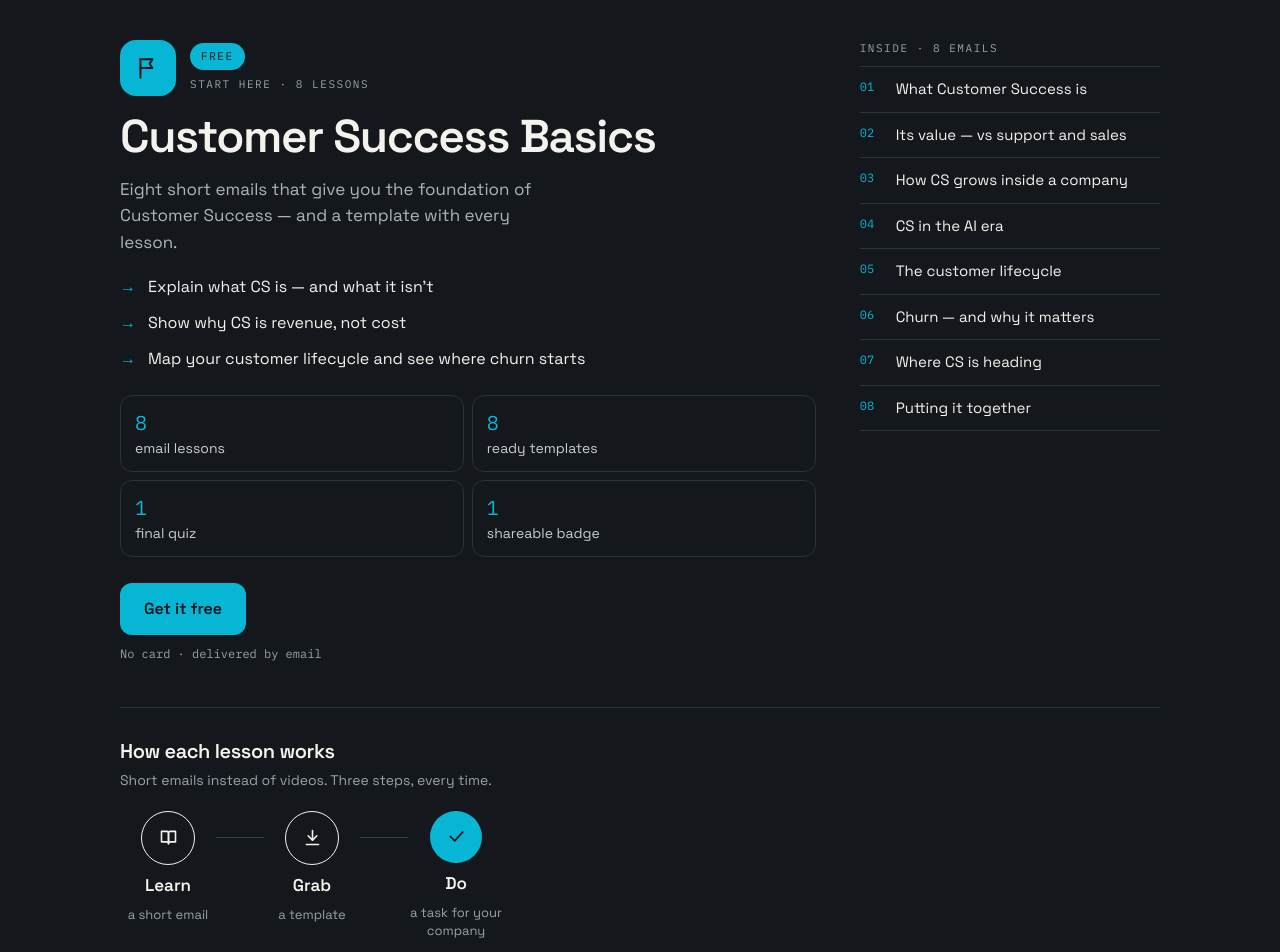
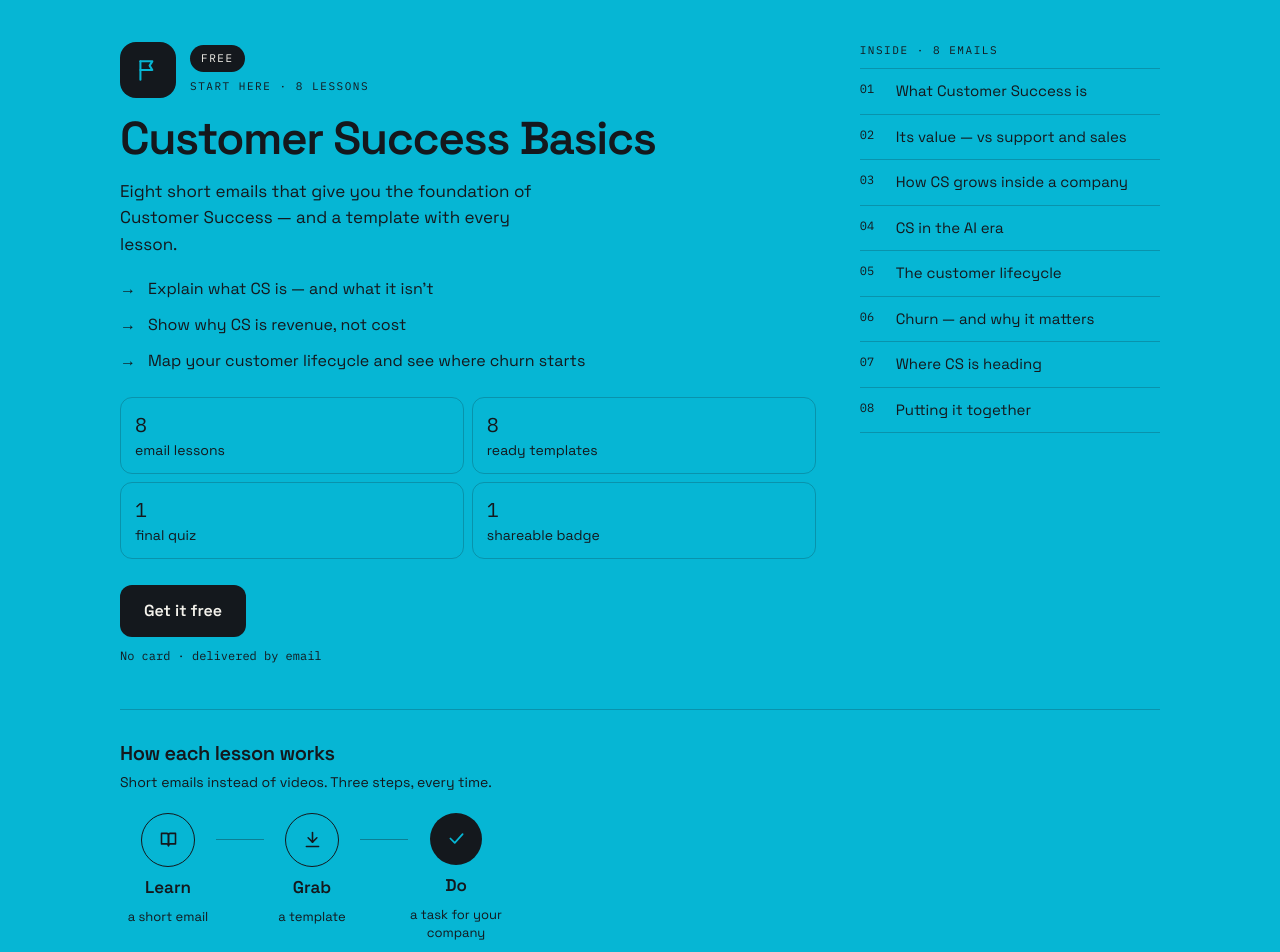
Before and after one commit to annaambr-blip/nochurn-preview, a plain HTML site: page global/index.html in a window 1280 px wide. Shown: the part 1560-2512 px from the top of the page. Drawn offline with Linux system fonts and the light colour scheme.

Commit message:
Global landing: color by value — Basics cyan, courses light, nochurn OS black
Co-Authored-By: Claude Opus 5.5 <noreply@anthropic.com>
Claude-Session: https://claude.ai/code/session_01K89y6tCNUg1LCRaUYVJsXd

```diff
--- a/global/index.html
+++ b/global/index.html
@@ -89,13 +89,13 @@ a{color:#0890A8}a:hover{color:#14181D}
 </section>
 
 <!-- APPROACH: the system is the point -->
-<section style="background: #14181D; color: #F4F2EC">
+<section style="background: #EDEAE1; color: #14181D; border-top: 1px solid #D7D3C8; border-bottom: 1px solid #D7D3C8">
 <div style="max-width: 1040px; margin: 0 auto; padding: 48px 20px; display: flex; flex-wrap: wrap; gap: 24px; align-items: center">
-<svg viewBox="0 0 100 100" aria-hidden="true" style="width: 72px; height: 72px; flex: none; overflow: visible"><circle cx="50" cy="50" r="40" fill="none" stroke="#F4F2EC" stroke-width="13"></circle><circle cx="61" cy="14" r="11" fill="#06B6D4"></circle></svg>
+<svg viewBox="0 0 100 100" aria-hidden="true" style="width: 72px; height: 72px; flex: none; overflow: visible"><circle cx="50" cy="50" r="40" fill="none" stroke="#14181D" stroke-width="13"></circle><circle cx="61" cy="14" r="11" fill="#06B6D4"></circle></svg>
 <div style="flex: 1 1 300px; min-width: 0">
-<div class="mono" style="font-size: 11px; letter-spacing: 0.16em; color: #9AA1A8; margin-bottom: 8px">OUR APPROACH</div>
-<div style="font-size: clamp(26px, 4.4vw, 38px); font-weight: 600; letter-spacing: -0.025em; line-height: 1.12">Customer Success works as a <span style="color: #06B6D4">system.</span> So we teach it as one.</div>
-<div style="font-size: 15px; color: #AEB4BA; margin-top: 10px; max-width: 52ch">Every course is a part of nochurn OS. The pieces connect — nothing you learn is left on its own.</div>
+<div class="mono" style="font-size: 11px; letter-spacing: 0.16em; color: #5A626C; margin-bottom: 8px">OUR APPROACH</div>
+<div style="font-size: clamp(26px, 4.4vw, 38px); font-weight: 600; letter-spacing: -0.025em; line-height: 1.12">Customer Success works as a <span style="color: #0890A8">system.</span> So we teach it as one.</div>
+<div style="font-size: 15px; color: #3A4047; margin-top: 10px; max-width: 52ch">Every course is a part of nochurn OS. The pieces connect — nothing you learn is left on its own.</div>
 </div>
 </div>
 </section>
@@ -145,75 +145,75 @@ a{color:#0890A8}a:hover{color:#14181D}
 </section>
 
 <!-- 3 · FREE KIT: dark full-width band -->
-<section id="free" style="background: #14181D; color: #F4F2EC">
+<section id="free" style="background: #06B6D4; color: #14181D">
 <div style="max-width: 1040px; margin: 0 auto; padding: 64px 20px 56px">
 <div style="display: flex; flex-wrap: wrap; gap: 44px">
 <div style="flex: 999 1 380px; min-width: 0; display: flex; flex-direction: column; gap: 16px">
 <div style="display: flex; gap: 14px; align-items: center">
-<div aria-hidden="true" style="width: 56px; height: 56px; flex: none; border-radius: 16px; background: #06B6D4; display: grid; place-items: center"><svg viewBox="0 0 24 24" style="width: 26px; height: 26px; fill: none; stroke: #14181D; stroke-width: 1.9; stroke-linecap: round; stroke-linejoin: round"><path d="M5 21V4"></path><path d="M5 4h11l-2.5 4L16 12H5"></path></svg></div>
-<div style="display: flex; flex-direction: column; gap: 6px"><span class="mono" style="font-size: 11px; letter-spacing: 0.14em; color: #14181D; background: #06B6D4; border-radius: 100px; padding: 5px 11px; align-self: flex-start">FREE</span><span class="mono" style="font-size: 11px; letter-spacing: 0.14em; color: #9AA1A8">START HERE · 8 LESSONS</span></div>
+<div aria-hidden="true" style="width: 56px; height: 56px; flex: none; border-radius: 16px; background: #14181D; display: grid; place-items: center"><svg viewBox="0 0 24 24" style="width: 26px; height: 26px; fill: none; stroke: #06B6D4; stroke-width: 1.9; stroke-linecap: round; stroke-linejoin: round"><path d="M5 21V4"></path><path d="M5 4h11l-2.5 4L16 12H5"></path></svg></div>
+<div style="display: flex; flex-direction: column; gap: 6px"><span class="mono" style="font-size: 11px; letter-spacing: 0.14em; color: #F4F2EC; background: #14181D; border-radius: 100px; padding: 5px 11px; align-self: flex-start">FREE</span><span class="mono" style="font-size: 11px; letter-spacing: 0.14em; color: #14181D">START HERE · 8 LESSONS</span></div>
 </div>
 <h2 style="margin: 0; font-size: clamp(32px, 5vw, 46px); font-weight: 600; letter-spacing: -0.03em; line-height: 1.05">Customer Success Basics</h2>
-<p style="margin: 0; font-size: 17px; line-height: 1.55; color: #AEB4BA; max-width: 40ch">Eight short emails that give you the foundation of Customer Success — and a template with every lesson.</p>
+<p style="margin: 0; font-size: 17px; line-height: 1.55; color: #14181D; max-width: 40ch">Eight short emails that give you the foundation of Customer Success — and a template with every lesson.</p>
 <div style="display: flex; flex-direction: column; gap: 12px; padding: 4px 0">
-<div style="display: flex; gap: 12px; align-items: baseline"><span style="color: #06B6D4">→</span><span style="font-size: 16px">Explain what CS is — and what it isn't</span></div>
-<div style="display: flex; gap: 12px; align-items: baseline"><span style="color: #06B6D4">→</span><span style="font-size: 16px">Show why CS is revenue, not cost</span></div>
-<div style="display: flex; gap: 12px; align-items: baseline"><span style="color: #06B6D4">→</span><span style="font-size: 16px">Map your customer lifecycle and see where churn starts</span></div>
+<div style="display: flex; gap: 12px; align-items: baseline"><span style="color: #14181D">→</span><span style="font-size: 16px">Explain what CS is — and what it isn't</span></div>
+<div style="display: flex; gap: 12px; align-items: baseline"><span style="color: #14181D">→</span><span style="font-size: 16px">Show why CS is revenue, not cost</span></div>
+<div style="display: flex; gap: 12px; align-items: baseline"><span style="color: #14181D">→</span><span style="font-size: 16px">Map your customer lifecycle and see where churn starts</span></div>
 </div>
 <div style="display: grid; grid-template-columns: repeat(2, minmax(0, 1fr)); gap: 8px; padding: 4px 0">
-<div style="border: 1px solid #2C323A; border-radius: 12px; padding: 12px 14px"><div class="mono" style="font-size: 20px; color: #06B6D4">8</div><div style="font-size: 14px; color: #C8CDD2">email lessons</div></div>
-<div style="border: 1px solid #2C323A; border-radius: 12px; padding: 12px 14px"><div class="mono" style="font-size: 20px; color: #06B6D4">8</div><div style="font-size: 14px; color: #C8CDD2">ready templates</div></div>
-<div style="border: 1px solid #2C323A; border-radius: 12px; padding: 12px 14px"><div class="mono" style="font-size: 20px; color: #06B6D4">1</div><div style="font-size: 14px; color: #C8CDD2">final quiz</div></div>
-<div style="border: 1px solid #2C323A; border-radius: 12px; padding: 12px 14px"><div class="mono" style="font-size: 20px; color: #06B6D4">1</div><div style="font-size: 14px; color: #C8CDD2">shareable badge</div></div>
+<div style="border: 1px solid rgba(20,24,29,.22); border-radius: 12px; padding: 12px 14px"><div class="mono" style="font-size: 20px; color: #14181D">8</div><div style="font-size: 14px; color: #14181D">email lessons</div></div>
+<div style="border: 1px solid rgba(20,24,29,.22); border-radius: 12px; padding: 12px 14px"><div class="mono" style="font-size: 20px; color: #14181D">8</div><div style="font-size: 14px; color: #14181D">ready templates</div></div>
+<div style="border: 1px solid rgba(20,24,29,.22); border-radius: 12px; padding: 12px 14px"><div class="mono" style="font-size: 20px; color: #14181D">1</div><div style="font-size: 14px; color: #14181D">final quiz</div></div>
+<div style="border: 1px solid rgba(20,24,29,.22); border-radius: 12px; padding: 12px 14px"><div class="mono" style="font-size: 20px; color: #14181D">1</div><div style="font-size: 14px; color: #14181D">shareable badge</div></div>
 </div>
 <div style="display: flex; flex-direction: column; gap: 10px; align-items: flex-start; padding-top: 6px">
-<a class="btn btn-c" href="#">Get it free</a>
-<span class="mono" style="font-size: 12px; color: #9AA1A8">No card · delivered by email</span>
+<a class="btn btn-d" href="#">Get it free</a>
+<span class="mono" style="font-size: 12px; color: #14181D">No card · delivered by email</span>
 </div>
 </div>
 
 <div style="flex: 1 1 300px; min-width: 0">
-<div class="mono" style="font-size: 11px; letter-spacing: 0.14em; color: #9AA1A8; margin-bottom: 10px">INSIDE · 8 EMAILS</div>
-<div style="border-top: 1px solid #2C323A">
-<div style="display: flex; gap: 14px; padding: 11px 0; border-bottom: 1px solid #2C323A"><span class="mono" style="font-size: 12px; color: #06B6D4; width: 22px">01</span><span style="font-size: 15px">What Customer Success is</span></div>
-<div style="display: flex; gap: 14px; padding: 11px 0; border-bottom: 1px solid #2C323A"><span class="mono" style="font-size: 12px; color: #06B6D4; width: 22px">02</span><span style="font-size: 15px">Its value — vs support and sales</span></div>
-<div style="display: flex; gap: 14px; padding: 11px 0; border-bottom: 1px solid #2C323A"><span class="mono" style="font-size: 12px; color: #06B6D4; width: 22px">03</span><span style="font-size: 15px">How CS grows inside a company</span></div>
-<div style="display: flex; gap: 14px; padding: 11px 0; border-bottom: 1px solid #2C323A"><span class="mono" style="font-size: 12px; color: #06B6D4; width: 22px">04</span><span style="font-size: 15px">CS in the AI era</span></div>
-<div style="display: flex; gap: 14px; padding: 11px 0; border-bottom: 1px solid #2C323A"><span class="mono" style="font-size: 12px; color: #06B6D4; width: 22px">05</span><span style="font-size: 15px">The customer lifecycle</span></div>
-<div style="display: flex; gap: 14px; padding: 11px 0; border-bottom: 1px solid #2C323A"><span class="mono" style="font-size: 12px; color: #06B6D4; width: 22px">06</span><span style="font-size: 15px">Churn — and why it matters</span></div>
-<div style="display: flex; gap: 14px; padding: 11px 0; border-bottom: 1px solid #2C323A"><span class="mono" style="font-size: 12px; color: #06B6D4; width: 22px">07</span><span style="font-size: 15px">Where CS is heading</span></div>
-<div style="display: flex; gap: 14px; padding: 11px 0; border-bottom: 1px solid #2C323A"><span class="mono" style="font-size: 12px; color: #06B6D4; width: 22px">08</span><span style="font-size: 15px">Putting it together</span></div>
+<div class="mono" style="font-size: 11px; letter-spacing: 0.14em; color: #14181D; margin-bottom: 10px">INSIDE · 8 EMAILS</div>
+<div style="border-top: 1px solid rgba(20,24,29,.22)">
+<div style="display: flex; gap: 14px; padding: 11px 0; border-bottom: 1px solid rgba(20,24,29,.22)"><span class="mono" style="font-size: 12px; color: #14181D; width: 22px">01</span><span style="font-size: 15px">What Customer Success is</span></div>
+<div style="display: flex; gap: 14px; padding: 11px 0; border-bottom: 1px solid rgba(20,24,29,.22)"><span class="mono" style="font-size: 12px; color: #14181D; width: 22px">02</span><span style="font-size: 15px">Its value — vs support and sales</span></div>
+<div style="display: flex; gap: 14px; padding: 11px 0; border-bottom: 1px solid rgba(20,24,29,.22)"><span class="mono" style="font-size: 12px; color: #14181D; width: 22px">03</span><span style="font-size: 15px">How CS grows inside a company</span></div>
+<div style="display: flex; gap: 14px; padding: 11px 0; border-bottom: 1px solid rgba(20,24,29,.22)"><span class="mono" style="font-size: 12px; color: #14181D; width: 22px">04</span><span style="font-size: 15px">CS in the AI era</span></div>
+<div style="display: flex; gap: 14px; padding: 11px 0; border-bottom: 1px solid rgba(20,24,29,.22)"><span class="mono" style="font-size: 12px; color: #14181D; width: 22px">05</span><span style="font-size: 15px">The customer lifecycle</span></div>
+<div style="display: flex; gap: 14px; padding: 11px 0; border-bottom: 1px solid rgba(20,24,29,.22)"><span class="mono" style="font-size: 12px; color: #14181D; width: 22px">06</span><span style="font-size: 15px">Churn — and why it matters</span></div>
+<div style="display: flex; gap: 14px; padding: 11px 0; border-bottom: 1px solid rgba(20,24,29,.22)"><span class="mono" style="font-size: 12px; color: #14181D; width: 22px">07</span><span style="font-size: 15px">Where CS is heading</span></div>
+<div style="display: flex; gap: 14px; padding: 11px 0; border-bottom: 1px solid rgba(20,24,29,.22)"><span class="mono" style="font-size: 12px; color: #14181D; width: 22px">08</span><span style="font-size: 15px">Putting it together</span></div>
 </div>
 </div>
 </div>
 
 <!-- every lesson: learn · grab · do (static) -->
-<div style="margin-top: 44px; padding-top: 28px; border-top: 1px solid #2C323A">
+<div style="margin-top: 44px; padding-top: 28px; border-top: 1px solid rgba(20,24,29,.22)">
 <div style="font-size: 20px; font-weight: 600; letter-spacing: -0.02em">How each lesson works</div>
-<div style="font-size: 14px; color: #9AA1A8; margin: 4px 0 20px">Short emails instead of videos. Three steps, every time.</div>
+<div style="font-size: 14px; color: #14181D; margin: 4px 0 20px">Short emails instead of videos. Three steps, every time.</div>
 <div role="img" aria-label="Each lesson: learn from a short email, grab the template, do a task in your company" style="display: flex; align-items: flex-start; max-width: 400px">
 <div style="display: flex; flex-direction: column; align-items: center; gap: 8px; width: 96px; flex: none; text-align: center">
-<div style="width: 52px; height: 52px; border-radius: 50%; border: 1.5px solid #F4F2EC; display: grid; place-items: center"><svg viewBox="0 0 24 24" style="width: 21px; height: 21px; fill: none; stroke: #F4F2EC; stroke-width: 1.8; stroke-linejoin: round"><path d="M4 5h6a2 2 0 0 1 2 2v12a2 2 0 0 0-2-2H4z"></path><path d="M20 5h-6a2 2 0 0 0-2 2v12a2 2 0 0 1 2-2h6z"></path></svg></div>
+<div style="width: 52px; height: 52px; border-radius: 50%; border: 1.5px solid #14181D; display: grid; place-items: center"><svg viewBox="0 0 24 24" style="width: 21px; height: 21px; fill: none; stroke: #14181D; stroke-width: 1.8; stroke-linejoin: round"><path d="M4 5h6a2 2 0 0 1 2 2v12a2 2 0 0 0-2-2H4z"></path><path d="M20 5h-6a2 2 0 0 0-2 2v12a2 2 0 0 1 2-2h6z"></path></svg></div>
 <div style="font-size: 17px; font-weight: 600">Learn</div>
-<div style="font-size: 13px; color: #9AA1A8; line-height: 1.35">a short email</div>
+<div style="font-size: 13px; color: #14181D; line-height: 1.35">a short email</div>
 </div>
-<div style="flex: 1; min-width: 12px; max-width: 48px; height: 1.5px; background: #3A4047; margin-top: 26px"></div>
+<div style="flex: 1; min-width: 12px; max-width: 48px; height: 1.5px; background: rgba(20,24,29,.35); margin-top: 26px"></div>
 <div style="display: flex; flex-direction: column; align-items: center; gap: 8px; width: 96px; flex: none; text-align: center">
-<div style="width: 52px; height: 52px; border-radius: 50%; border: 1.5px solid #F4F2EC; display: grid; place-items: center"><svg viewBox="0 0 24 24" style="width: 21px; height: 21px; fill: none; stroke: #F4F2EC; stroke-width: 1.8; stroke-linecap: round; stroke-linejoin: round"><path d="M12 4v11"></path><path d="M7 10l5 5 5-5"></path><path d="M5 20h14"></path></svg></div>
+<div style="width: 52px; height: 52px; border-radius: 50%; border: 1.5px solid #14181D; display: grid; place-items: center"><svg viewBox="0 0 24 24" style="width: 21px; height: 21px; fill: none; stroke: #14181D; stroke-width: 1.8; stroke-linecap: round; stroke-linejoin: round"><path d="M12 4v11"></path><path d="M7 10l5 5 5-5"></path><path d="M5 20h14"></path></svg></div>
 <div style="font-size: 17px; font-weight: 600">Grab</div>
-<div style="font-size: 13px; color: #9AA1A8; line-height: 1.35">a template</div>
+<div style="font-size: 13px; color: #14181D; line-height: 1.35">a template</div>
 </div>
-<div style="flex: 1; min-width: 12px; max-width: 48px; height: 1.5px; background: #3A4047; margin-top: 26px"></div>
+<div style="flex: 1; min-width: 12px; max-width: 48px; height: 1.5px; background: rgba(20,24,29,.35); margin-top: 26px"></div>
 <div style="display: flex; flex-direction: column; align-items: center; gap: 8px; width: 96px; flex: none; text-align: center">
-<div style="width: 52px; height: 52px; border-radius: 50%; background: #06B6D4; display: grid; place-items: center"><svg viewBox="0 0 24 24" style="width: 21px; height: 21px; fill: none; stroke: #14181D; stroke-width: 2; stroke-linecap: round; stroke-linejoin: round"><path d="M5 12l5 5 9-10"></path></svg></div>
+<div style="width: 52px; height: 52px; border-radius: 50%; background: #14181D; display: grid; place-items: center"><svg viewBox="0 0 24 24" style="width: 21px; height: 21px; fill: none; stroke: #06B6D4; stroke-width: 2; stroke-linecap: round; stroke-linejoin: round"><path d="M5 12l5 5 9-10"></path></svg></div>
 <div style="font-size: 17px; font-weight: 600">Do</div>
-<div style="font-size: 13px; color: #9AA1A8; line-height: 1.35">a task for your company</div>
+<div style="font-size: 13px; color: #14181D; line-height: 1.35">a task for your company</div>
 </div>
 </div>
 </div>
 
 <!-- badge -->
-<div style="margin-top: 32px; padding: 24px; border: 1px solid #2C323A; border-radius: 20px; display: flex; flex-wrap: wrap; gap: 22px; align-items: center">
+<div style="margin-top: 32px; padding: 24px; border: 1px solid rgba(20,24,29,.22); border-radius: 20px; display: flex; flex-wrap: wrap; gap: 22px; align-items: center">
 <div style="width: 132px; flex: none"><svg viewBox="0 0 200 200" role="img" aria-label="Customer Success Basics badge by nochurn" style="width: 132px; height: auto; flex: none; display: block">
 <circle cx="100" cy="100" r="98" fill="#14181D"></circle>
 <circle cx="100" cy="100" r="62" fill="none" stroke="#F4F2EC" stroke-width="16" pathLength="80" stroke-dasharray="9.4 0.6" transform="rotate(-88 100 100)"></circle>
@@ -221,10 +221,10 @@ a{color:#0890A8}a:hover{color:#14181D}
 <text x="100" y="109" text-anchor="middle" font-family="Space Grotesk, sans-serif" font-weight="600" font-size="27" letter-spacing="-0.6" fill="#F4F2EC">Basics</text>
 </svg></div>
 <div style="flex: 1 1 220px; min-width: 0">
-<div class="mono" style="font-size: 11px; letter-spacing: 0.14em; color: #06B6D4">AT THE FINISH</div>
+<div class="mono" style="font-size: 11px; letter-spacing: 0.14em; color: #14181D">AT THE FINISH</div>
 <div style="font-size: 22px; font-weight: 600; letter-spacing: -0.02em; margin-top: 4px; line-height: 1.2">Earn your badge</div>
-<div style="font-size: 15px; color: #AEB4BA; margin-top: 6px; line-height: 1.5">Finish all 8 lessons and the final quiz. Get a verified digital badge to add to your LinkedIn profile.</div>
-<span class="hand on-dark" style="margin-top: 10px"><svg viewBox="0 0 34 22" aria-hidden="true"><path d="M5 12l7 7L30 3"></path></svg>straight to your LinkedIn</span>
+<div style="font-size: 15px; color: #14181D; margin-top: 6px; line-height: 1.5">Finish all 8 lessons and the final quiz. Get a verified digital badge to add to your LinkedIn profile.</div>
+<span class="hand" style="color: #14181D; margin-top: 10px"><svg viewBox="0 0 34 22" aria-hidden="true"><path d="M5 12l7 7L30 3"></path></svg>straight to your LinkedIn</span>
 </div>
 </div>
 </div>
@@ -347,13 +347,13 @@ a{color:#0890A8}a:hover{color:#14181D}
 </section>
 
 <!-- FINAL CTA + FOOTER -->
-<section style="background: #14181D; color: #F4F2EC">
+<section style="background: #06B6D4; color: #14181D">
 <div style="max-width: 1040px; margin: 0 auto; padding: 56px 20px 40px; display: flex; flex-direction: column; gap: 22px; align-items: flex-start">
 <h2 style="margin: 0; font-size: clamp(28px, 4.6vw, 38px); font-weight: 600; letter-spacing: -0.025em; line-height: 1.1">Start your path in Customer Success</h2>
-<a class="btn btn-c" href="#free">Start Customer Success Basics — free</a>
-<div style="display: flex; justify-content: space-between; align-items: center; gap: 16px; flex-wrap: wrap; width: 100%; padding-top: 28px; margin-top: 12px; border-top: 1px solid #2C323A">
-<span style="font-family: 'Space Grotesk', sans-serif; font-weight: 600; letter-spacing: -0.035em; font-size: 22px; color: #F4F2EC; line-height: 1; white-space: nowrap">n<span style="display: inline-block; width: 0.58em; height: 0.58em; vertical-align: -0.03em; margin: 0 0.02em; position: relative"><svg viewBox="0 0 100 100" aria-hidden="true" style="position: absolute; inset: 0; width: 100%; height: 100%; overflow: visible"><circle cx="50" cy="50" r="40" fill="none" stroke="currentColor" stroke-width="13"></circle><circle cx="61" cy="14" r="11" fill="#06B6D4"></circle></svg></span>churn</span>
-<div class="mono" style="display: flex; gap: 18px; font-size: 12px"><a href="what-is-cs.html" style="color: #AEB4BA">What is CS</a><a href="https://gumroad.com/" style="color: #AEB4BA">Gumroad</a><a href="https://www.linkedin.com/" style="color: #AEB4BA">LinkedIn</a></div>
+<a class="btn btn-d" href="#free">Start Customer Success Basics — free</a>
+<div style="display: flex; justify-content: space-between; align-items: center; gap: 16px; flex-wrap: wrap; width: 100%; padding-top: 28px; margin-top: 12px; border-top: 1px solid rgba(20,24,29,.25)">
+<span style="font-family: 'Space Grotesk', sans-serif; font-weight: 600; letter-spacing: -0.035em; font-size: 22px; color: #14181D; line-height: 1; white-space: nowrap">n<span style="display: inline-block; width: 0.58em; height: 0.58em; vertical-align: -0.03em; margin: 0 0.02em; position: relative"><svg viewBox="0 0 100 100" aria-hidden="true" style="position: absolute; inset: 0; width: 100%; height: 100%; overflow: visible"><circle cx="50" cy="50" r="40" fill="none" stroke="currentColor" stroke-width="13"></circle><circle cx="61" cy="14" r="11" fill="#06B6D4"></circle></svg></span>churn</span>
+<div class="mono" style="display: flex; gap: 18px; font-size: 12px"><a href="what-is-cs.html" style="color: #14181D">What is CS</a><a href="https://gumroad.com/" style="color: #14181D">Gumroad</a><a href="https://www.linkedin.com/" style="color: #14181D">LinkedIn</a></div>
 </div>
 </div>
 </section>
```
